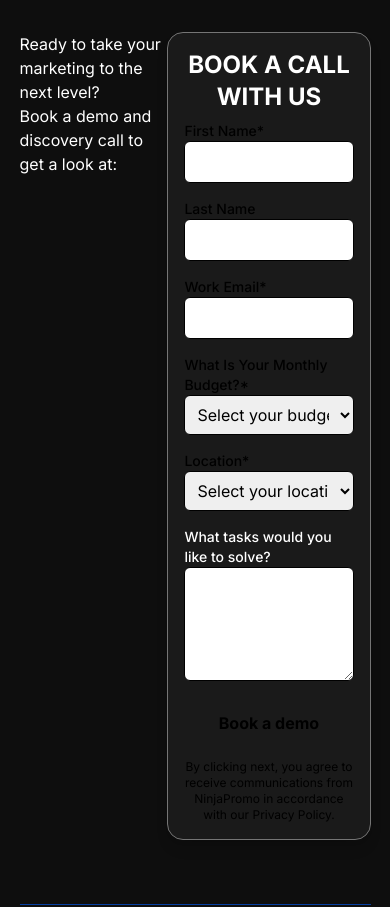
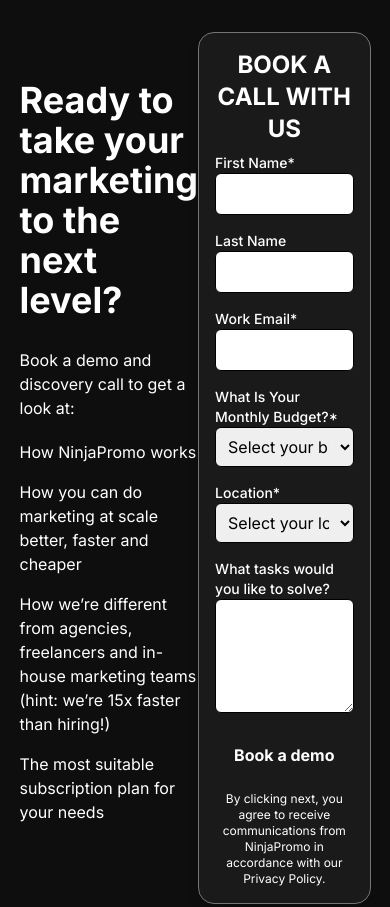
Before and after one commit to noorshanu/mark8Io, a React (Vite) app: page / in a window 390 px wide. Shown: the part 8420-9327 px from the top of the page. Built offline with nearby package versions, Linux system fonts and the light colour scheme.

Commit message:
Update ContactUs.jsx

```diff
--- a/src/sections/ContactUs.jsx
+++ b/src/sections/ContactUs.jsx
@@ -4,11 +4,29 @@
   return (
     <section className=" w-full" id="contactus">
       <div className=" container-wrapper">
-        <div className=" flex justify-between ">
-          <div className=" w-full sm:w-1/2">
-            <h1>Ready to take your marketing to the next level?</h1>
+        <div className=" flex justify-between  ">
+          <div className=" w-full sm:w-1/2 mt-12">
+            <h1 className=" font-inter font-bold text-4xl mb-4">Ready to take your marketing to the next level?</h1>
 
-            <p>Book a demo and discovery call to get a look at:</p>
+            <p className=" py-3 text-base">Book a demo and discovery call to get a look at:</p>
+
+            <div>
+              <p className=" py-2">
+              How NinjaPromo works
+              </p>
+
+              <p className=" py-2">
+              How you can do marketing at scale better, faster and cheaper
+              </p>
+
+              <p className=" py-2">
+              How we’re different from agencies, freelancers and in-house marketing teams (hint: we’re 15x faster than hiring!)
+              </p>
+
+              <p className=" py-2">
+              The most suitable subscription plan for your needs
+              </p>
+            </div>
           </div>
 
           <div>
@@ -19,7 +37,7 @@
                   <div className="mb-4">
                     <label
                       htmlFor="firstName"
-                      className="block text-sm font-medium"
+                      className="block text-sm font-medium text-[#fff]"
                     >
                       First Name*
                     </label>
@@ -33,7 +51,7 @@
                   <div className="mb-4">
                     <label
                       htmlFor="lastName"
-                      className="block text-sm font-medium"
+                      className="block text-sm font-medium text-[#fff]"
                     >
                       Last Name
                     </label>
@@ -46,7 +64,7 @@
                   <div className="mb-4">
                     <label
                       htmlFor="workEmail"
-                      className="block text-sm font-medium"
+                      className="block text-sm font-medium text-[#fff]"
                     >
                       Work Email*
                     </label>
@@ -60,7 +78,7 @@
                   <div className="mb-4">
                     <label
                       htmlFor="budget"
-                      className="block text-sm font-medium"
+                      className="block text-sm font-medium text-[#fff]"
                     >
                       What Is Your Monthly Budget?*
                     </label>
@@ -78,7 +96,7 @@
                   <div className="mb-4">
                     <label
                       htmlFor="location"
-                      className="block text-sm font-medium"
+                      className="block text-sm font-medium text-[#fff]"
                     >
                       Location*
                     </label>
@@ -108,11 +126,11 @@
                   </div>
                   <button
                     type="submit"
-                    className="w-full py-2 bg-gradient-to-r from-pink-500 to-purple-500 text-white font-bold rounded-md"
+                    className="w-full py-2 bg-gradient-to-r from-pink-500 to-purple-500 text-white font-bold rounded-md text-[#fff]"
                   >
                     Book a demo
                   </button>
-                  <p className="text-xs text-center mt-4">
+                  <p className="text-xs text-center mt-4 text-[#fff]">
                     By clicking next, you agree to receive communications from
                     NinjaPromo in accordance with our Privacy Policy.
                   </p>
```
